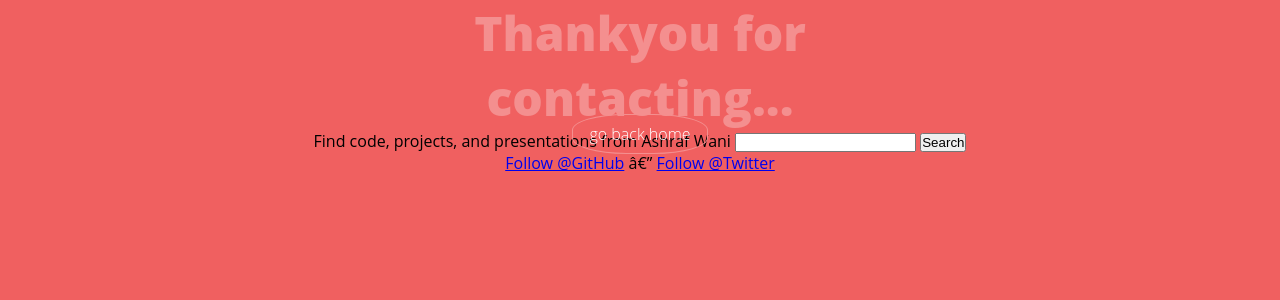
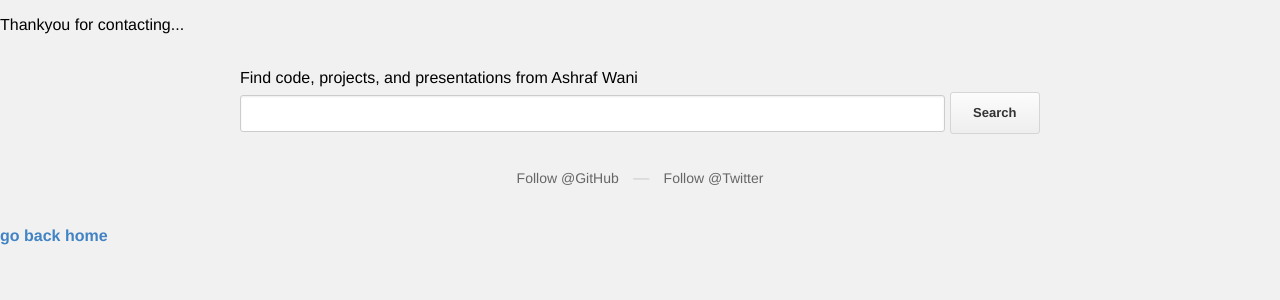
Before and after one commit to ashrafwani/ashrafwani.github.io, a Jekyll site: the page thankyou.html, which Jekyll copies as it is, in a window 1280 px wide. Shown: the top 300 px of the page. Built offline with Jekyll 4.4.1, drawn with Linux system fonts in a browser that asks for light colours.

Commit message:
Update thankyou.html

```diff
--- a/thankyou.html
+++ b/thankyou.html
@@ -3,52 +3,244 @@
 <html>
 <head>
 
-<style>
-* {
+<style type="text/css" media="screen">
+      body {
+        background-color: #f1f1f1;
         margin: 0;
-	padding: 0;
       }
-html {
-	font-family: "open sans", Helvetica, Arial, sans-serif;
+      body,
+      input,
+      button {
+        font-family: "Helvetica Neue", Helvetica, Arial, sans-serif;
+      }
+      .container { margin: 30px auto 40px auto; width: 800px; text-align: center; }
+
+      a { color: #4183c4; text-decoration: none; font-weight: bold; }
+      a:hover { text-decoration: underline; }
+
+      h3 { color: #666; }
+      ul { list-style: none; padding: 25px 0; }
+      li {
+        display: inline;
+        margin: 10px 50px 10px 0px;
+      }
+      input[type=text],
+      input[type=password] {
+        font-size: 13px;
+        min-height: 32px;
+        margin: 0;
+        padding: 7px 8px;
+        outline: none;
+        color: #333;
+        background-color: #fff;
+        background-repeat: no-repeat;
+        background-position: right center;
+        border: 1px solid #ccc;
+        border-radius: 3px;
+        box-shadow: inset 0 1px 2px rgba(0,0,0,0.075);
+        -moz-box-sizing: border-box;
         box-sizing: border-box;
+        -webkit-transition: all 0.15s ease-in;
+        transition: all 0.15s ease-in;
+        vertical-align: middle;
       }
-body {
+      .btn {
         position: relative;
-	text-align: center;
-	background-color: #f06060;
+        display: inline-block;
+        padding: 6px 12px;
+        font-size: 13px;
+        font-weight: bold;
+        line-height: 20px;
+        color: #333;
+        white-space: nowrap;
+        vertical-align: middle;
+        cursor: pointer;
+        background-color: #EEE;
+        background-image: -webkit-linear-gradient(#FCFCFC, #EEE);
+        background-image: linear-gradient(#FCFCFC, #EEE);
+        background-repeat: repeat-x;
+        border: 1px solid #d5d5d5;
+        border-radius: 3px;
+        user-select: none;
+        -webkit-appearance: none;
       }
-h3 {
-	font-size: 20em;
-	color: #fff;
+
+      .btn:focus,
+      input[type=text]:focus,
+      input[type=password]:focus {
+        text-decoration: none;
+        border-color: #51a7e8;
+        outline: none;
+        box-shadow: 0 0 5px rgba(81, 167, 232, 0.5);
       }
-.drunk {
-	max-width: 550px;
-	margin: auto;
+
+      .btn:hover,
+      .btn:active {
+        text-decoration: none;
+        background-color: #ddd;
+        background-image: -webkit-linear-gradient(#eee, #ddd);
+        background-image: linear-gradient(#eee, #ddd);
+        background-repeat: repeat-x;
+        border-color: #ccc;
       }
-p{
-	font-weight: 800;
-	font-size: 3em;
-	color: #f48f8f;
+
+      .btn:active {
+        background-color: #dcdcdc;
+        background-image: none;
+        border-color: #b5b5b5;
+        box-shadow: inset 0 2px 4px rgba(0, 0, 0, 0.15);
       }
-.go-home {
 
+      #auth {
         position: absolute;
-	bottom: 20px;
+        top: 0;
+        right: 0;
+        z-index: 50;
+        min-height: 32px;
+        background-color: rgba(53,95,120,.4);
+        padding: 7px 10px;
+        border-bottom-right-radius: 10px;
+        border-bottom-left-radius: 10px;
+        box-shadow: 0 3px 0 rgba(0, 0, 0, 0.28);
+        display: none;
+      }
+      #auth h1, #auth p, #auth label {
+        display: none;
+      }
+      .auth-form-body {
+        display: inline;
+      }
+      #auth input[type=text],
+      #auth input[type=password] {
+        float: left;
+        width: 175px;
+        margin-right: 9px;
+        border: 0;
+        background-color: #f5f5f5;
+      }
+      #auth input[type=text]:focus,
+      #auth input[type=password]:focus {
+        background-color: #fff;
+        box-shadow: 0 0 5px rgba(255,255,255,.5);
+      }
+      #auth .btn {
+        border: 0;
+      }
+      #auth .btn:focus {
+        box-shadow: 0 0 5px rgba(255,255,255,.5);
+      }
+      label[for=search] {
+        display: block;
+        text-align: left;
+      }
+      #search label {
+        font-weight: 200;
+        padding: 5px 0;
+      }
+      #search input[type=text] {
+        font-size: 18px;
+        width: 705px;
+      }
+      #search .btn {
+        padding: 10px;
+        width: 90px;
+      }
+      .logo { display: inline-block; margin-top: 35px; }
+      .logo-img-2x { display: none; }
+      @media
+      only screen and (-webkit-min-device-pixel-ratio: 2),
+      only screen and (   min--moz-device-pixel-ratio: 2),
+      only screen and (     -o-min-device-pixel-ratio: 2/1),
+      only screen and (        min-device-pixel-ratio: 2),
+      only screen and (                min-resolution: 192dpi),
+      only screen and (                min-resolution: 2dppx) {
+        .logo-img-1x { display: none; }
+        .logo-img-2x { display: inline-block; }
+      }
+      #suggestions {
+        margin-top: 35px;
+        color: #ccc;
+      }
+      #suggestions a {
+        color: #666666;
+        font-weight: 200;
+        font-size: 14px;
+        margin: 0 10px;
+      }
+
+      #parallax_wrapper {
+        position: relative;
+        z-index: 0;
+        -webkit-transition: all 0.25s ease-in;
+        transition: all 0.25s ease-in;
+      }
+      #parallax_field {
+        overflow: hidden;
+        position: absolute;
+        left: 0;
+        top: 0;
+        height: 370px;
         width: 100%;
       }
-.go-home a {
-	font-size: 1em;
-	font-weight: 100;
-	display: inline-block;
-	padding: 0.5em 1em;
-	text-decoration: none;
-	border: 1px solid #f48f8f;
-	border-radius: 40%;
-	color: #fff;
+      #parallax_field #parallax_bg {
+        position: absolute;
+        top: -20px;
+        left: -20px;
+        width: 110%;
+        height: 425px;
+        z-index: 1;
+      }
+      #parallax_illustration {
+        display: block;
+        margin: 0 auto;
+        width: 940px;
+        height: 370px;
+        position: relative;
+        overflow: hidden;
+        clear: both;
+      }
+      #parallax_illustration img {
+        position: absolute;
+      }
+      #parallax_illustration #parallax_error_text {
+        top: 72px;
+        left: 72px;
+        z-index: 10;
+      }
+      #parallax_illustration #parallax_octocat {
+        top: 94px;
+        left: 356px;
+        z-index: 9;
+      }
+      #parallax_illustration #parallax_speeder {
+        top: 150px;
+        left: 432px;
+        z-index: 8;
+      }
+      #parallax_illustration #parallax_octocatshadow {
+        top: 297px;
+        left: 371px;
+        z-index: 7;
+      }
+      #parallax_illustration #parallax_speedershadow {
+        top: 263px;
+        left: 442px;
+        z-index: 6;
+      }
+      #parallax_illustration #parallax_building_1 {
+        top: 73px;
+        left: 467px;
+        z-index: 5;
+      }
+      #parallax_illustration #parallax_building_2 {
+        top: 113px;
+        left: 762px;
+        z-index: 4;
       }
 </style>
 
 <title>Thank You · Ashraf Wani</title>
+
 </head>
 
 <body>
```
Lines whose indentation alone changed are shown as unchanged.
